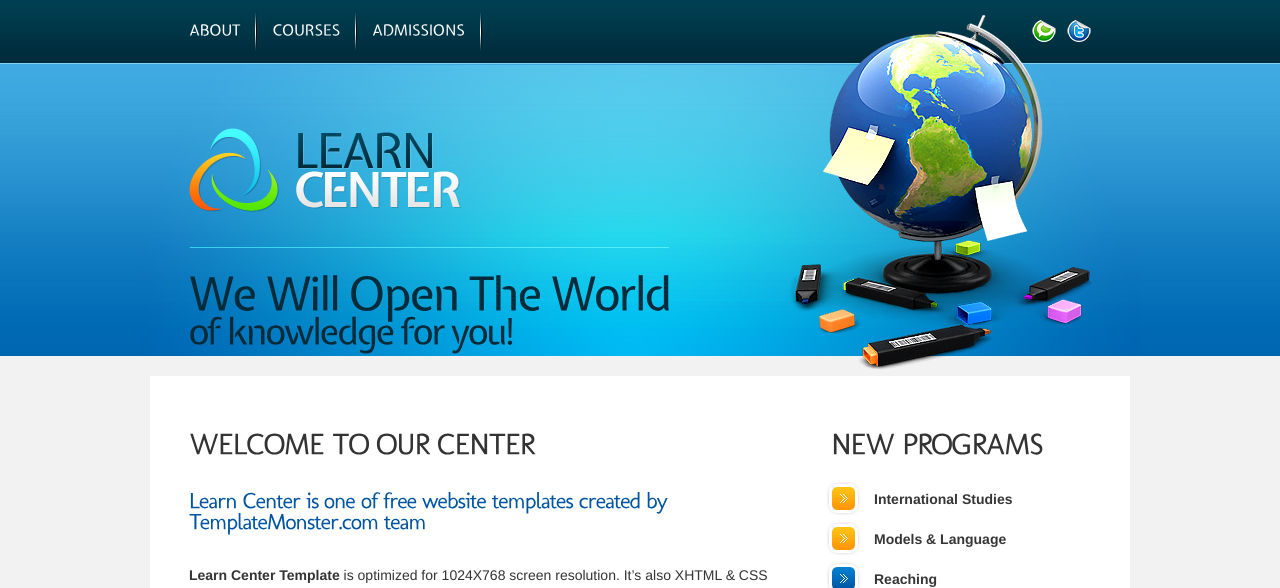
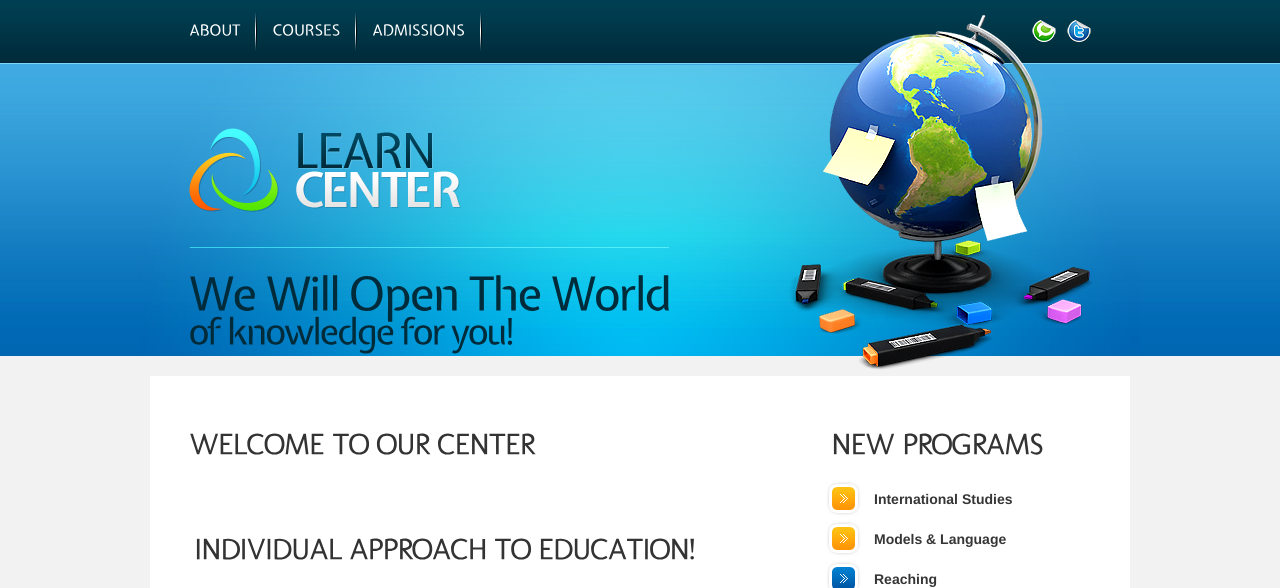
Before and after one commit to AhmedMIS/Learning-Center, a PHP site: page /lc/ in a window 1280 px wide. Shown: the top 588 px of the page. Run offline with PHP 8.4, Linux system fonts and the light colour scheme; some libraries are stand-ins or nearby versions.

Commit message:
Changing the free theme

```diff
--- a/index.php
+++ b/index.php
@@ -14,9 +14,6 @@
           <article class="col1">
             <div class="pad_left1">
               <h2>Welcome to Our Center</h2>
-              <p class="font2">Learn Center is one of free website templates created by <span>TemplateMonster.com team</span></p>
-              <p><strong>Learn Center Template</strong> is optimized for 1024X768 screen resolution. It’s also XHTML &amp; CSS valid. This website template has several pages: <a href="courses.html">Courses</a>, <a href="programs.html">Programs</a>, <a href="teachers.html">Teachers</a>, <a href="admissions.html">Admissions</a>, <a href="contacts.html">Contacts</a> (note that contact us form – doesn’t work).</p>
-
             <div class="pad_left1">
               <h2>Individual Approach to Education!</h2>
             </div>
```
